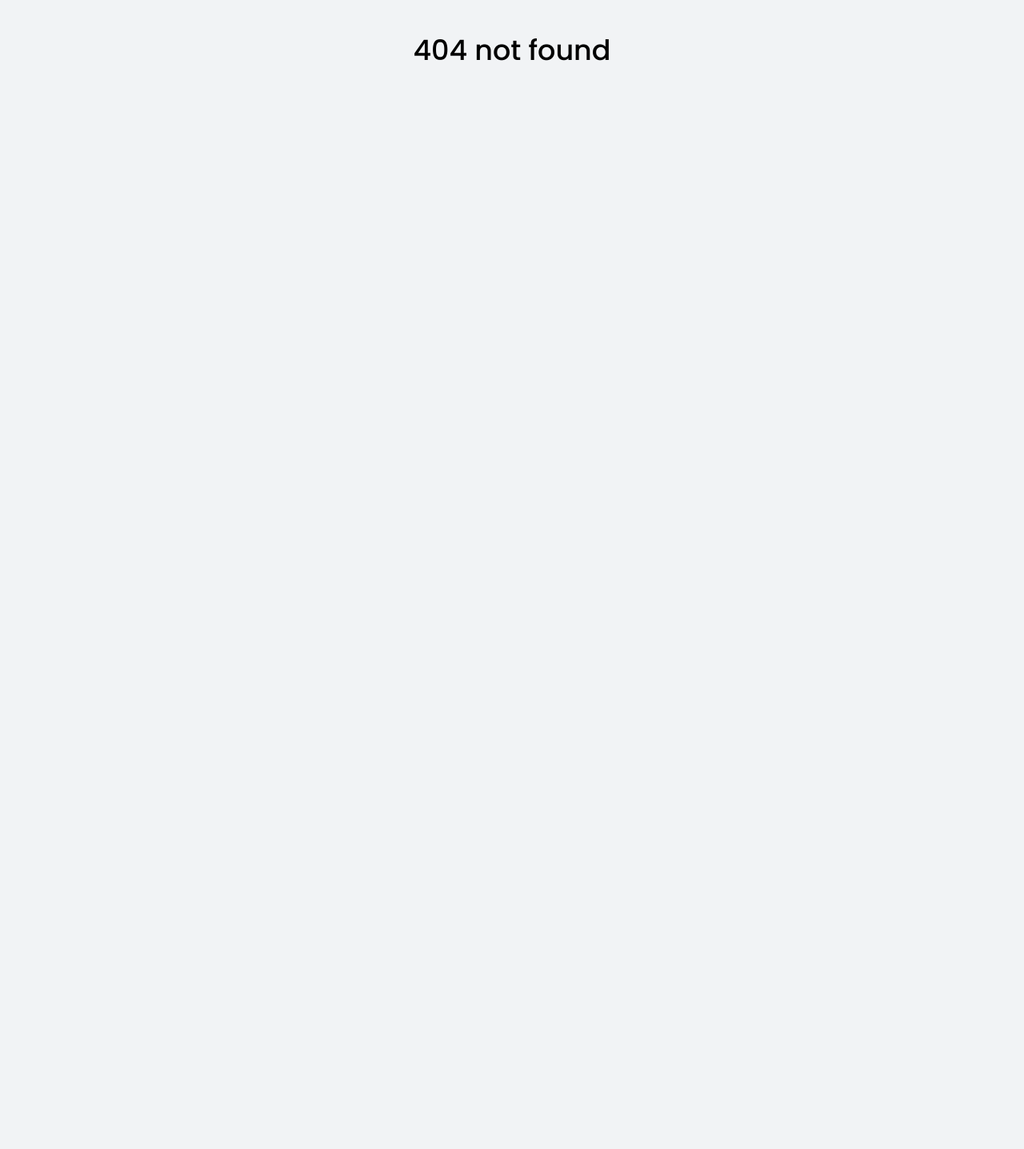
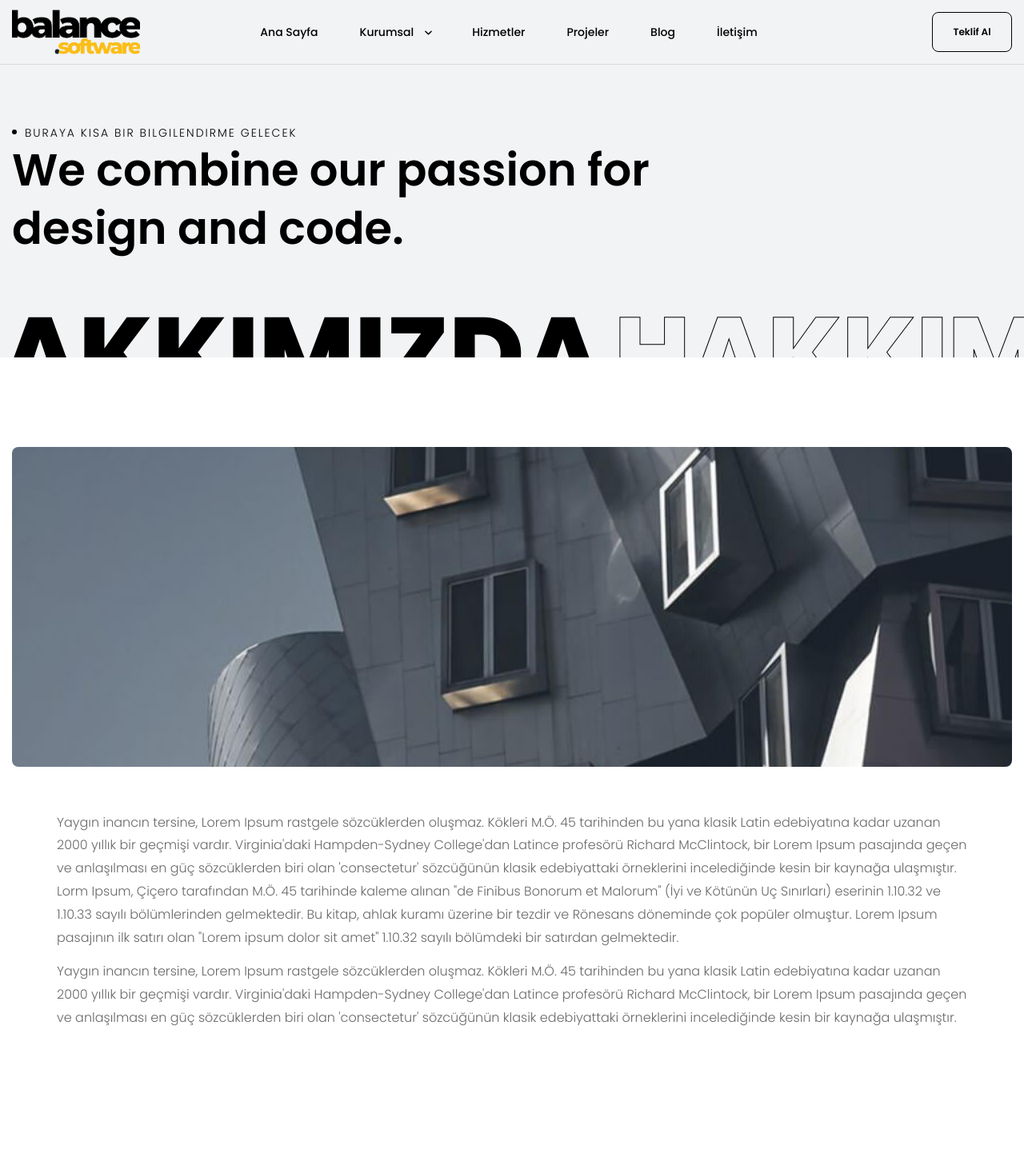
Before and after one commit to furkanqq/software-solutions, a Next.js app: page /about in a window 1280 px wide. Before the commit this address had no page. Shown: the top 1437 px of the page at 80% size. Before the commit the page ends 800 px from the top, so only its background shows below. Built offline with nearby package versions, Linux system fonts and the light colour scheme.

Commit message:
about page is done

```diff
--- /dev/null
+++ b/pages/about/index.module.scss
@@ -0,0 +1,30 @@
+
+
+.wrapper {
+  background-color: rgba(var(--colors-light));
+  padding-top: 112px;
+  padding-bottom: 24px;
+
+  .thumbnail {
+    position: relative;
+    width: 100%;
+    height: 400px;
+
+    img {
+      object-fit: cover;
+      border-radius: 8px;
+    }
+  }
+
+  .content {
+    margin-top: 56px;
+    padding: 0 56px;
+
+    p {
+      line-height: 1.8;
+      font-size: 16px;
+      font-weight: 300;
+      color: #696969;
+    }
+  }
+}
--- /dev/null
+++ b/pages/about/index.tsx
@@ -0,0 +1,61 @@
+import styles from './index.module.scss';
+
+import { XPageTitle } from '@/src/components/XPageTitle';
+import Container from '@/src/components/XContainer';
+import { XImage } from '@/src/components/XImage';
+import XHeader from '@/src/composite/XHeader';
+import XFooter from '@/src/composite/XFooter';
+
+import Layouts from '@/src/layouts';
+
+export default function AboutPage() {
+  return (
+    <Layouts>
+      <XHeader />
+      <main>
+        <XPageTitle
+          title="We combine our passion for design and code."
+          multiTitle="Buraya kısa bir bilgilendirme gelecek"
+          marqueTitle="Hakkımızda"
+        />
+        <section className={styles.wrapper}>
+          <Container>
+            <div className={styles.thumbnail}>
+              <XImage src="/assets/blog-thumbnail.jpeg" alt="" fill />
+            </div>
+            <div className={styles.content}>
+              <p>
+                {`  Yaygın inancın tersine, Lorem Ipsum rastgele sözcüklerden
+                oluşmaz. Kökleri M.Ö. 45 tarihinden bu yana klasik Latin
+                edebiyatına kadar uzanan 2000 yıllık bir geçmişi vardır.
+                Virginia'daki Hampden-Sydney College'dan Latince profesörü
+                Richard McClintock, bir Lorem Ipsum pasajında geçen ve
+                anlaşılması en güç sözcüklerden biri olan 'consectetur'
+                sözcüğünün klasik edebiyattaki örneklerini incelediğinde kesin
+                bir kaynağa ulaşmıştır. Lorm Ipsum, Çiçero tarafından M.Ö. 45
+                tarihinde kaleme alınan "de Finibus Bonorum et Malorum" (İyi ve
+                Kötünün Uç Sınırları) eserinin 1.10.32 ve 1.10.33 sayılı
+                bölümlerinden gelmektedir. Bu kitap, ahlak kuramı üzerine bir
+                tezdir ve Rönesans döneminde çok popüler olmuştur. Lorem Ipsum
+                pasajının ilk satırı olan "Lorem ipsum dolor sit amet" 1.10.32
+                sayılı bölümdeki bir satırdan gelmektedir.`}
+              </p>
+
+              <p>
+                {`Yaygın inancın tersine, Lorem Ipsum rastgele sözcüklerden
+                oluşmaz. Kökleri M.Ö. 45 tarihinden bu yana klasik Latin
+                edebiyatına kadar uzanan 2000 yıllık bir geçmişi vardır.
+                Virginia'daki Hampden-Sydney College'dan Latince profesörü
+                Richard McClintock, bir Lorem Ipsum pasajında geçen ve
+                anlaşılması en güç sözcüklerden biri olan 'consectetur'
+                sözcüğünün klasik edebiyattaki örneklerini incelediğinde kesin
+                bir kaynağa ulaşmıştır.`}
+              </p>
+            </div>
+          </Container>
+        </section>
+      </main>
+      <XFooter />
+    </Layouts>
+  );
+}
--- /dev/null
+++ b/src/components/XPageTitle/index.module.scss
@@ -0,0 +1,75 @@
+.wrapper {
+  padding-top: 156px;
+  padding-bottom: 56px;
+  overflow: hidden;
+
+  .title {
+    font-size: 56px;
+    font-weight: 600;
+    line-height: 1.3;
+    max-width: 800px;
+  }
+
+  .multi_title {
+    font-size: 14px;
+    font-weight: 300;
+    text-transform: uppercase;
+    letter-spacing: 2px;
+    position: relative;
+    padding-left: 16px;
+
+    &::after {
+      position: absolute;
+      content: "";
+      left: 0;
+      top: 6px;
+      width: 6px;
+      height: 6px;
+      background-color: rgba(var(--colors-dark));
+      border-radius: 50px;
+    }
+  }
+}
+
+.main_marq {
+  margin-bottom: -60px;
+
+  .slide {
+    .box {
+      animation: slide-har 80s linear infinite;
+      display: flex;
+      gap: 16px;
+
+      .item {
+        &:nth-child(even) {
+          h2 {
+            color: transparent;
+            -webkit-text-stroke: 1px rgba(var(--colors-dark));
+          }
+        }
+
+        h2 {
+          font-size: 10vw;
+          font-weight: 800;
+          white-space: nowrap;
+          line-height: 1;
+          margin: 0;
+          text-transform: uppercase;
+
+        }
+      }
+    }
+  }
+}
+
+@keyframes slide-har {
+  0% {
+    -webkit-transform: translateX(0%);
+    transform: translateX(0%);
+  }
+
+  100% {
+    -webkit-transform: translateX(-100%);
+    transform: translateX(-100%);
+  }
+}
--- /dev/null
+++ b/src/components/XPageTitle/index.tsx
@@ -0,0 +1,49 @@
+import styles from './index.module.scss';
+
+import Container from '../XContainer';
+
+interface IProps {
+  marqueTitle?: string;
+  multiTitle: string;
+  title: string;
+}
+
+export const XPageTitle: React.FC<IProps> = ({
+  marqueTitle,
+  multiTitle,
+  title
+}) => {
+  return (
+    <div style={{ overflow: 'hidden' }}>
+      <Container>
+        <section className={styles.wrapper}>
+          <div className={styles.multi_title}>{multiTitle}</div>
+          <div className={styles.title}>{title}</div>
+        </section>
+      </Container>
+      {marqueTitle && (
+        <div className={styles.main_marq}>
+          <div className={styles.slide}>
+            <div className={styles.box}>
+              <div className={styles.item}>
+                <h2>{marqueTitle}</h2>
+              </div>
+              <div className={styles.item}>
+                <h2>{marqueTitle}</h2>
+              </div>
+              <div className={styles.item}>
+                <h2>{marqueTitle}</h2>
+              </div>
+              <div className={styles.item}>
+                <h2>{marqueTitle}</h2>
+              </div>
+              <div className={styles.item}>
+                <h2>{marqueTitle}</h2>
+              </div>
+            </div>
+          </div>
+        </div>
+      )}
+    </div>
+  );
+};
```
Also changed, not shown: pages/home/index.tsx (+3 -4 lines).
